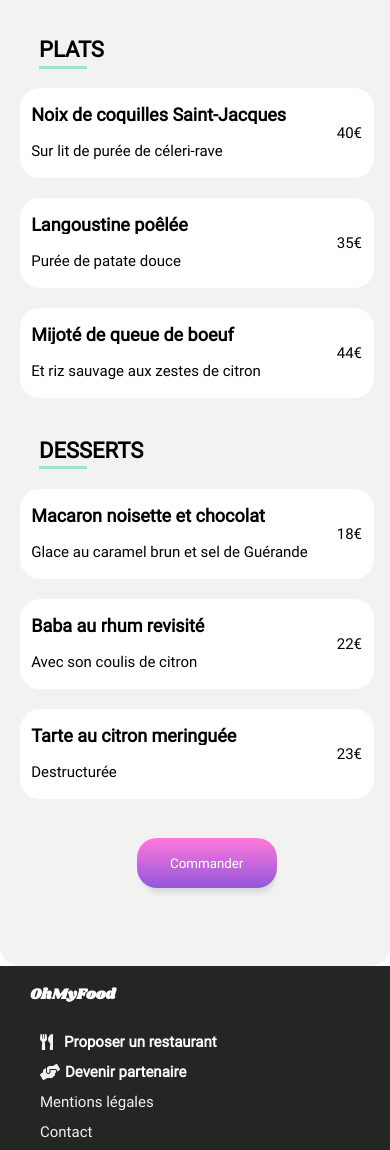
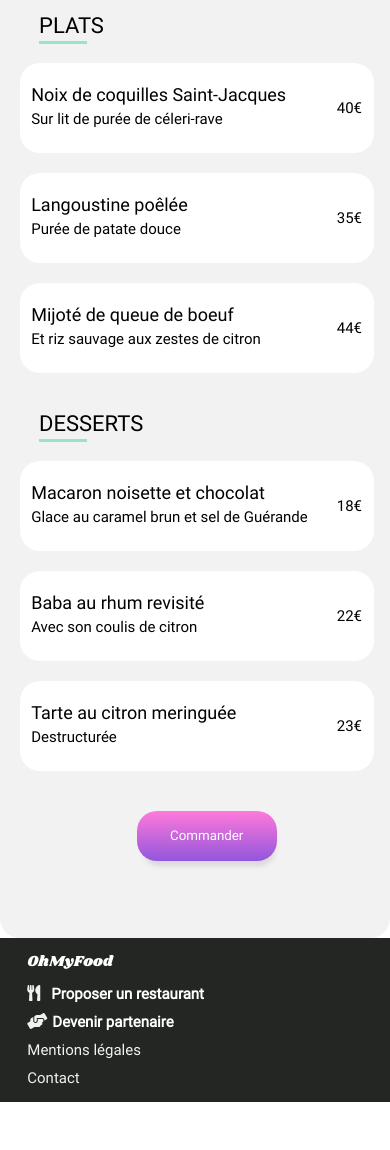
Before and after one commit to agauit/AlexandraGaurit_3_04012021, a website: page html/la_note_enchantee.html in a window 390 px wide. Shown: the part 807-1957 px from the top of the page. After the commit the page ends 1909 px from the top, so only its background shows below. Drawn offline with Linux system fonts and the light colour scheme; files whose address does not match are found by name.

Commit message:
dernière vérification

```diff
--- a/html/la_note_enchantee.html
+++ b/html/la_note_enchantee.html
@@ -6,6 +6,7 @@
     <meta http-equiv='X-UA-Compatible' content='IE=edge'>
     <title>OhMyFood-La note enchantée</title>
     <meta name='viewport' content='width=device-width, initial-scale=1'>
+    <link rel="stylesheet" type="text/css" href="../scss/reset.css">
     <link rel="stylesheet" type="text/css" href="../scss/style.css">
     <link rel="stylesheet" href="https://cdnjs.cloudflare.com/ajax/libs/font-awesome/5.13.1/css/all.min.css" />
 </head>
--- a/scss/composant.scss
+++ b/scss/composant.scss
@@ -51,10 +51,9 @@
 
     color : white;
     margin: 0;
-    padding-left: 30px;
+    padding-left: 7%;
     font-size: 15px;
-    padding-top: 30px;
-    padding-bottom: 15px;
+    padding-bottom: 3%;
     @include tablette
     {
         font-size: 25px;
@@ -65,8 +64,13 @@
         font-size: 30px;
         padding-top: 4%;
         padding-bottom: 2%;
+        padding-left: 5%;
     }
-
+    @include mobile
+    {
+    padding-top: 25px;
+    padding-bottom: 17px;
+    }
 }
 input
 {
@@ -200,22 +204,6 @@ input
     margin-right: 7px;
     }
 }
-.nouveau
-{
-
-    position: absolute;
-    width: 30%;
-    height: 44px;
-    background-color: $tertiary-color;
-    color : darken($tertiary-color, 40%);
-    border-radius: 5px;
-    top: 5%;
-    left: 66%;
-    text-align: center;
-
-
-}
-
 .fa-arrow-left
 {
     @include mobile
@@ -296,7 +284,6 @@ input
  font-size: 30px;
  color: white;
  animation: 1s cercle ease-in-out;
- transform-origin: center;
 }
 @keyframes cercle
 {
@@ -312,21 +299,15 @@ input
 
 .boite:hover .boite__vert--container
 {
-    @include ordi{
    animation: 1s decalage ease-in-out;
    animation-fill-mode: forwards;
-    }
-    @include tablette{
-    animation: 1s decalage ease-in-out;
-   animation-fill-mode: forwards;
-    }
-}
-.boite:hover .boite__vert--container
-{
-    @include mobile{
-    animation: 1s decalage-mobile ease-in-out;
-   animation-fill-mode: forwards;
-    }
+   display: flex;
+   justify-content: center;
+   padding-top: 33%;
+   @include mobile
+   {
+    padding-top: 41%;
+   }
 }
 
 @keyframes decalage
@@ -337,7 +318,7 @@ input
  }
  to
  {
-   transform: translateX(-22px);
+   transform: translateX(0px);
  }
 }
 @keyframes decalage-mobile
@@ -348,7 +329,7 @@ input
  }
  to
  {
-   transform: translateX(-17px);
+   transform: translateX(0px);
  }
 }
 .fa-store
--- a/scss/layout.scss
+++ b/scss/layout.scss
@@ -57,6 +57,11 @@ li{
   display: flex;
   flex-direction: row;
   align-items: center;
+  line-height: 28px;
+  padding-left: 7%;
+  @include ordi{
+    padding-left : 5%;
+  }
 
 }
   nav ul{
@@ -115,12 +120,23 @@ li{
   }
   &__menu
   {
-    line-height: 18px;
-    white-space:nowrap;
+    white-space: nowrap;
     flex: 1;
+
     @include mobile
     {
       width: 78%;
+      padding-top: 20px;
+      line-height: 24px;
+    }
+    @include ordi{
+      line-height: 28px;
+      padding-top: 5%;
+    }
+    @include tablette
+    {
+      padding-top: 19px;
+      line-height: 25px;
     }
   }
   &__prix
@@ -141,10 +157,10 @@ li{
   width: 80px;
  height: 90px;
  background: $tertiary-color;
- display: flex;
- flex-direction: row;
- justify-content: right;
- align-items: center;
+//  display: flex;
+//  flex-direction: row;
+//  justify-content: right;
+//  align-items: center;
  right: -85px;
  @include mobile
  {
@@ -189,7 +205,6 @@ width: 99%;
   }
 }
 
-
 @keyframes part
 {
   0%
@@ -216,6 +231,7 @@ main
   align-items : center;
   justify-content: space-around;
   flex-wrap: wrap;
+  padding-bottom: 35px;
 
 }
 .titre2
--- a/scss/pages.scss
+++ b/scss/pages.scss
@@ -96,6 +96,7 @@
             padding-bottom: 5px;
             border-radius: 20px;
             width: 50%;
+            height: 50px;
             @include ordi
             {
                 margin-left: -1%;
@@ -114,6 +115,22 @@
         }
 
     }
+.nouveau
+{
+
+    position: absolute;
+    width: 30%;
+    height: 44px;
+    background-color: $tertiary-color;
+    color : darken($tertiary-color, 40%);
+    border-radius: 5px;
+    top: 5%;
+    left: 66%;
+    text-align: center;
+    height: 31px;
+    padding-top: 11px;
+
+}
 .input
 {
 
@@ -165,14 +182,13 @@
 }
     &__conteneur
     {
-
-        line-height: 10px;
         display: flex;
         flex-direction: row;
         align-items: center;
         justify-content: space-around;
-
-
+        line-height: 28px;
+        padding-top: 6px;
+        padding-bottom: 6px;
     }
 }
 .groupe-restaurant
--- /dev/null
+++ b/scss/reset.css
@@ -0,0 +1,43 @@
+html, body, div, span, applet, object, iframe,
+h1, h2, h3, h4, h5, h6, p, blockquote, pre,
+a, abbr, acronym, address, big, cite, code,
+del, dfn, em, img, ins, kbd, q, s, samp,
+small, strike, strong, sub, sup, tt, var,
+b, u, i, center,
+dl, dt, dd, ol, ul, li,
+fieldset, form, label, legend,
+table, caption, tbody, tfoot, thead, tr, th, td,
+article, aside, canvas, details, embed,
+figure, figcaption, footer, header, hgroup,
+menu, nav, output, ruby, section, summary,
+time, mark, audio, video {
+	margin: 0;
+	padding: 0;
+	border: 0;
+	font-size: 100%;
+	font: inherit;
+	vertical-align: baseline;
+}
+/* HTML5 display-role reset for older browsers */
+article, aside, details, figcaption, figure,
+footer, header, hgroup, menu, nav, section {
+	display: block;
+}
+body {
+	line-height: 1;
+}
+ol, ul {
+	list-style: none;
+}
+blockquote, q {
+	quotes: none;
+}
+blockquote:before, blockquote:after,
+q:before, q:after {
+	content: '';
+	content: none;
+}
+table {
+	border-collapse: collapse;
+	border-spacing: 0;
+}
```
Also changed, not shown: html/la_palette_du_gout.html (+1 -0 lines), html/le_delice_des_sens.html (+1 -0 lines), html/menu_a_la_francaise.html (+1 -0 lines), index.html (+2 -0 lines), scss/style.css, 1 other file.
